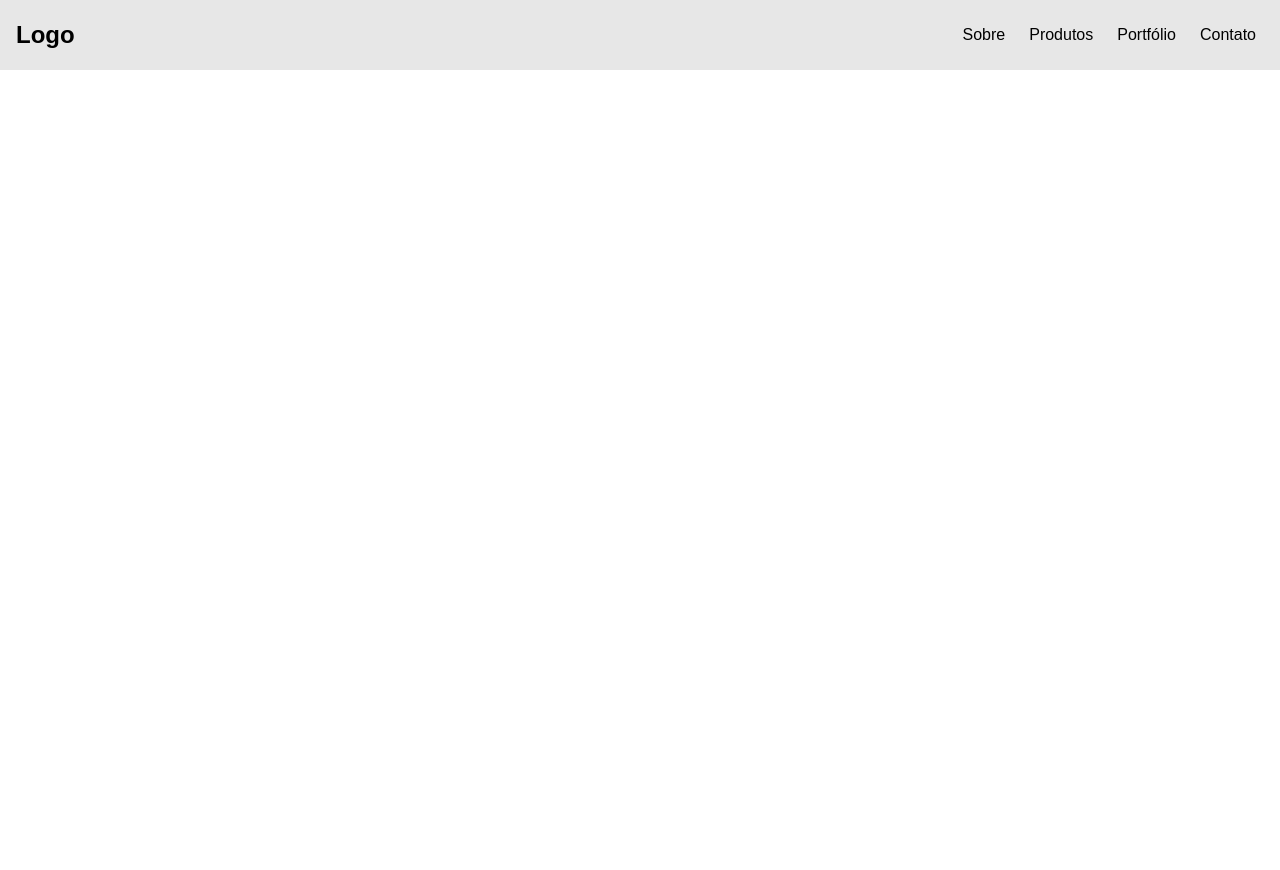
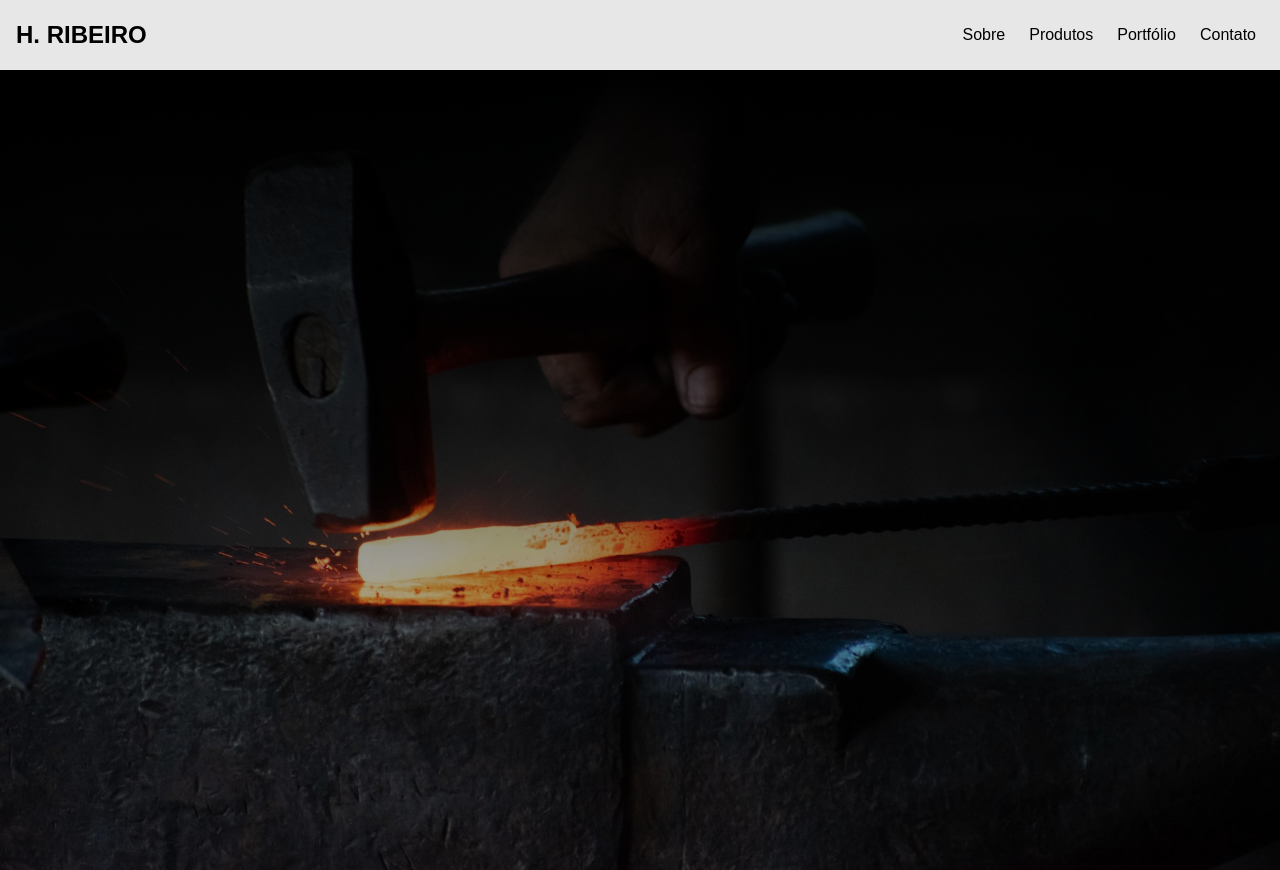
Before and after one commit to viniciusribeiroads/hrfacas, a plain HTML site: page index.html in a window 1280 px wide. Before the commit the page ends 800 px from the top, so only its background shows below. Drawn offline with Linux system fonts and the light colour scheme.

Commit message:
index page

```diff
--- a/css/style.css
+++ b/css/style.css
@@ -108,3 +108,15 @@ a:hover{
         transform: rotate(-135deg);
         top: -7px;
 }
+}
+
+
+
+#background{
+    height: 100vh;
+    background-image: linear-gradient(rgba(0,0,0,10), rgba(0,0,0,0)), url(/images/forja-pic.jpg);
+    background-size: cover;
+    background-position: center;
+
+
+}
--- a/index.html
+++ b/index.html
@@ -9,7 +9,7 @@
 </head>
 <body>
     <header id="header">
-        <a id="logo" href="">Logo</a>
+        <a id="logo" href="">H. RIBEIRO</a>
         <nav id="nav">
             <button id="btn-mobile" aria-label="Abrir Menu" aria-haspopup="true" aria-controls="menu" aria-expanded="false">Menu
                 <span id="hamburguer"></span>
@@ -22,6 +22,11 @@
             </ul>
         </nav>
     </header>
+    <div id='background'>
+
+
+    </div>
+
 </body>
     <script src="script.js"></script>
 </html>
```
Also changed, not shown: images/forja-pic.jpg (added).
